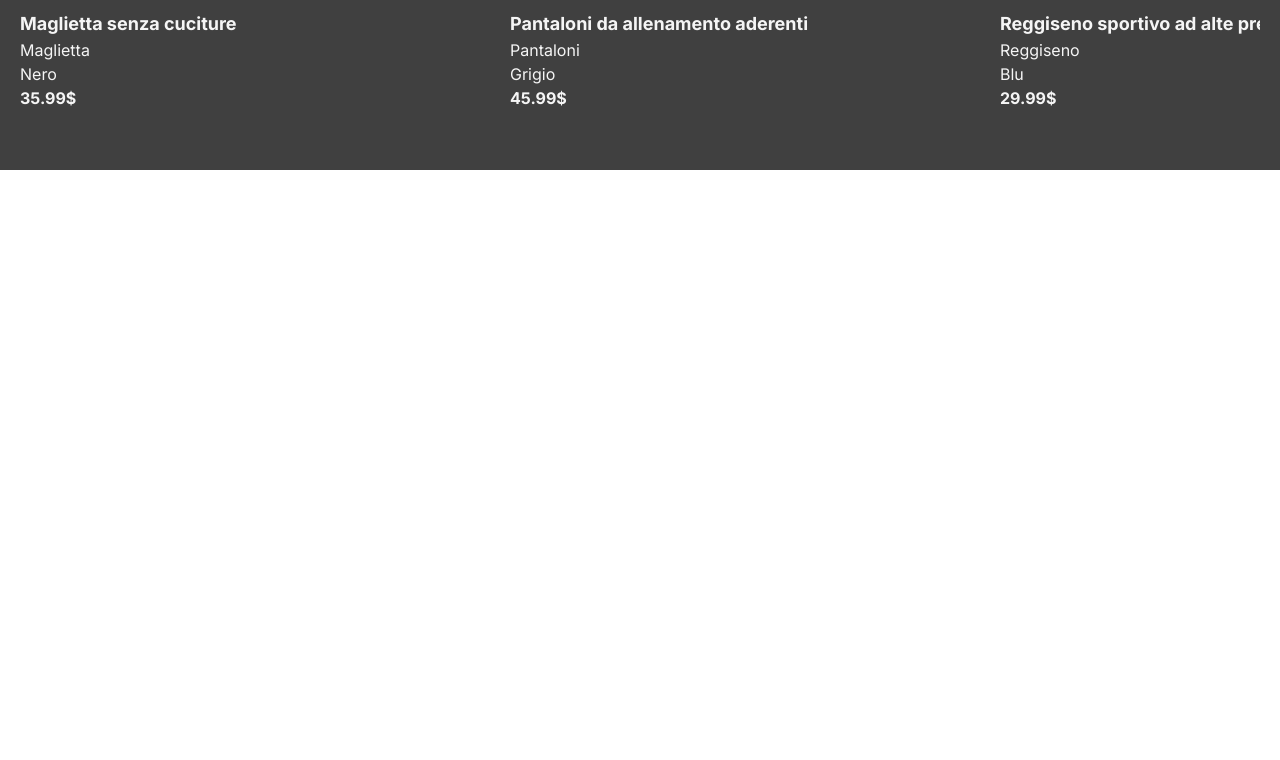
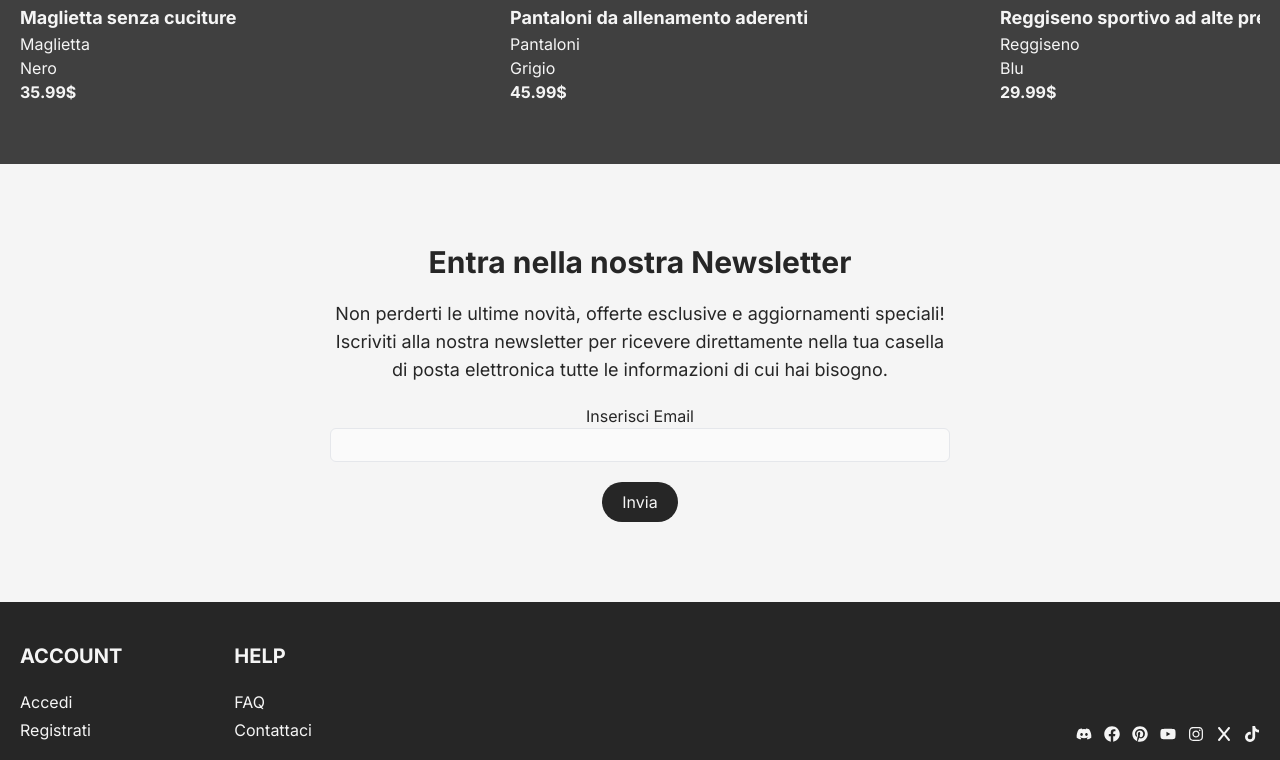
Before and after one commit to CaldatoLuca/fe-e-commerce, a React (Vite) app: page / in a window 1280 px wide. Shown: the part 2037-2797 px from the top of the page. Before the commit the page ends 2207 px from the top, so only its background shows below. Built offline with nearby package versions, Linux system fonts and the light colour scheme.

Commit message:
feat: footer

```diff
--- a/src/components/Footer.jsx
+++ b/src/components/Footer.jsx
@@ -1,5 +1,69 @@
+import {
+  FaDiscord,
+  FaFacebook,
+  FaInstagram,
+  FaPinterest,
+  FaTiktok,
+  FaYoutube,
+} from "react-icons/fa";
+import { FaX } from "react-icons/fa6";
+import { Link } from "react-router-dom";
+
 function Footer() {
-  return <div></div>;
+  return (
+    <footer className="bg-neutral-800 text-neutral-100 py-10">
+      <div className="container pb-5 mx-auto px-5 flex justify-between border-b">
+        {/* Links */}
+        <div className="flex gap-28 ">
+          {/* Account */}
+          <ul>
+            <li className="text-xl font-bold mb-5 uppercase">Account</li>
+            <li className="mb-1 hover:text-neutral-200 transition">
+              <Link to="/login">Accedi</Link>
+            </li>
+            <li className="hover:text-neutral-200 transition">
+              <Link to="/login">Registrati</Link>
+            </li>
+          </ul>
+
+          {/* Help */}
+          <ul>
+            <li className="text-xl font-bold mb-5 uppercase">Help</li>
+            <li className="mb-1 hover:text-neutral-200 transition">
+              <Link to="/help">FAQ</Link>
+            </li>
+            <li className="hover:text-neutral-200 transition">
+              <Link to="/login">Contattaci</Link>
+            </li>
+          </ul>
+        </div>
+
+        <div className="flex items-end gap-3">
+          <FaDiscord className="cursor-pointer" />
+          <FaFacebook className="cursor-pointer" />
+          <FaPinterest className="cursor-pointer" />
+          <FaYoutube className="cursor-pointer" />
+          <FaInstagram className="cursor-pointer" />
+          <FaX className="cursor-pointer" />
+          <FaTiktok className="cursor-pointer" />
+        </div>
+      </div>
+
+      <div className="text-center pt-5 text-sm">
+        © {new Date().getFullYear()} | GymWear Performance | Tutti i diritti
+        riservati. | United We Sweat
+        <br />
+        Progettato da{" "}
+        <Link
+          to="https://nextjs-portfolio-luca-caldatos-projects.vercel.app/"
+          target="_blank"
+          className=" underline"
+        >
+          Luca Caldato
+        </Link>
+      </div>
+    </footer>
+  );
 }
 
 export default Footer;
--- a/src/components/Jumbo.jsx
+++ b/src/components/Jumbo.jsx
@@ -5,7 +5,7 @@ function Jumbo() {
   return (
     <section
       id="home-jumbo"
-      className="py-10 bg-neutral-700 text-neutral-100 text-lg"
+      className="py-10 bg-neutral-700 text-neutral-100 text-lg mt-36"
     >
       <div className="container mx-auto px-5  flex flex-col md:flex-row items-center justify-between">
         {/* img */}
--- /dev/null
+++ b/src/components/Newsletter.jsx
@@ -0,0 +1,42 @@
+function Newsletter() {
+  return (
+    <section id="newsletter" className="bg-neutral-100 text-neutral-800 py-20">
+      <div className="container mx-auto px-5 flex justify-center items-center text-center">
+        <div className="w-1/2">
+          <h3 className="text-3xl font-bold mb-5">
+            Entra nella nostra Newsletter
+          </h3>
+          <p className="mt-4 text-lg mb-5">
+            Non perderti le ultime novità, offerte esclusive e aggiornamenti
+            speciali! Iscriviti alla nostra newsletter per ricevere direttamente
+            nella tua casella di posta elettronica tutte le informazioni di cui
+            hai bisogno.
+          </p>
+
+          {/* Invio mail */}
+          <form action="#" method="post" className={`flex flex-col gap-5 `}>
+            {/* Email */}
+            <div className="flex-col flex">
+              <label htmlFor="newsletter-email">Inserisci Email</label>
+              <input
+                type="text"
+                name="email"
+                id="newsletter-email"
+                className="p-1 border bg-neutral-50 text-center  hover:border-emerald-600 rounded-md cursor-pointer outline-none group-hover:bg-neutral-100 transition"
+              />
+            </div>
+
+            <div>
+              {" "}
+              <button className="bg-neutral-800 rounded-3xl text-neutral-100 py-2 px-5 ">
+                Invia
+              </button>
+            </div>
+          </form>
+        </div>
+      </div>
+    </section>
+  );
+}
+
+export default Newsletter;
--- a/src/index.css
+++ b/src/index.css
@@ -5,7 +5,6 @@
 
 body {
   font-family: "Inter", sans-serif;
-  padding-top: 150px;
 }
 .product-card {
   width: 450px;
--- a/src/pages/Home.jsx
+++ b/src/pages/Home.jsx
@@ -2,6 +2,7 @@ import Jumbo from "../components/Jumbo";
 import Carousel from "../components/Carousel";
 import JumboImg from "../assets/img/jumbo.avif";
 import Categories from "../components/Categories";
+import Newsletter from "../components/Newsletter";
 
 function Home() {
   const newReleases = [
@@ -73,6 +74,7 @@ function Home() {
         array={newReleases}
         dark={true}
       />
+      <Newsletter />
     </main>
   );
 }
```
